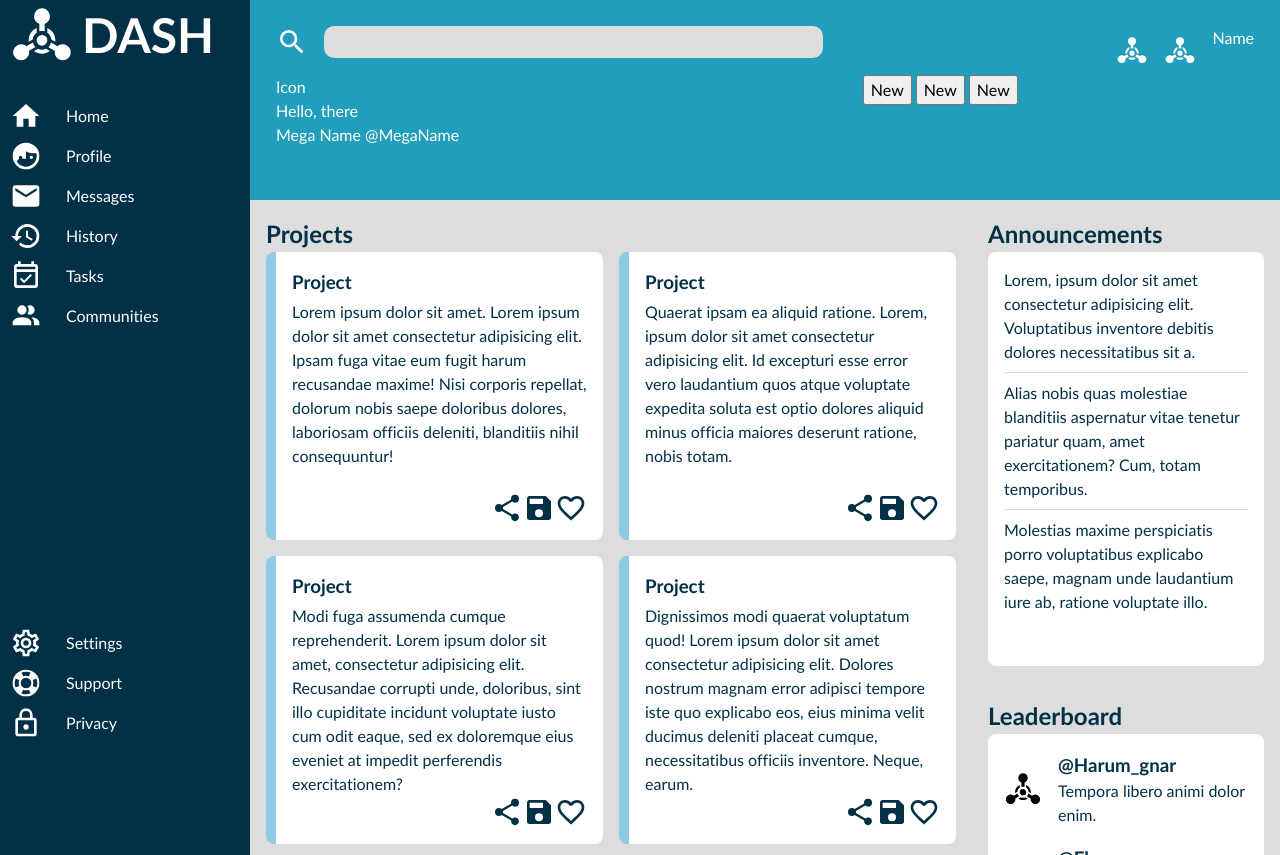
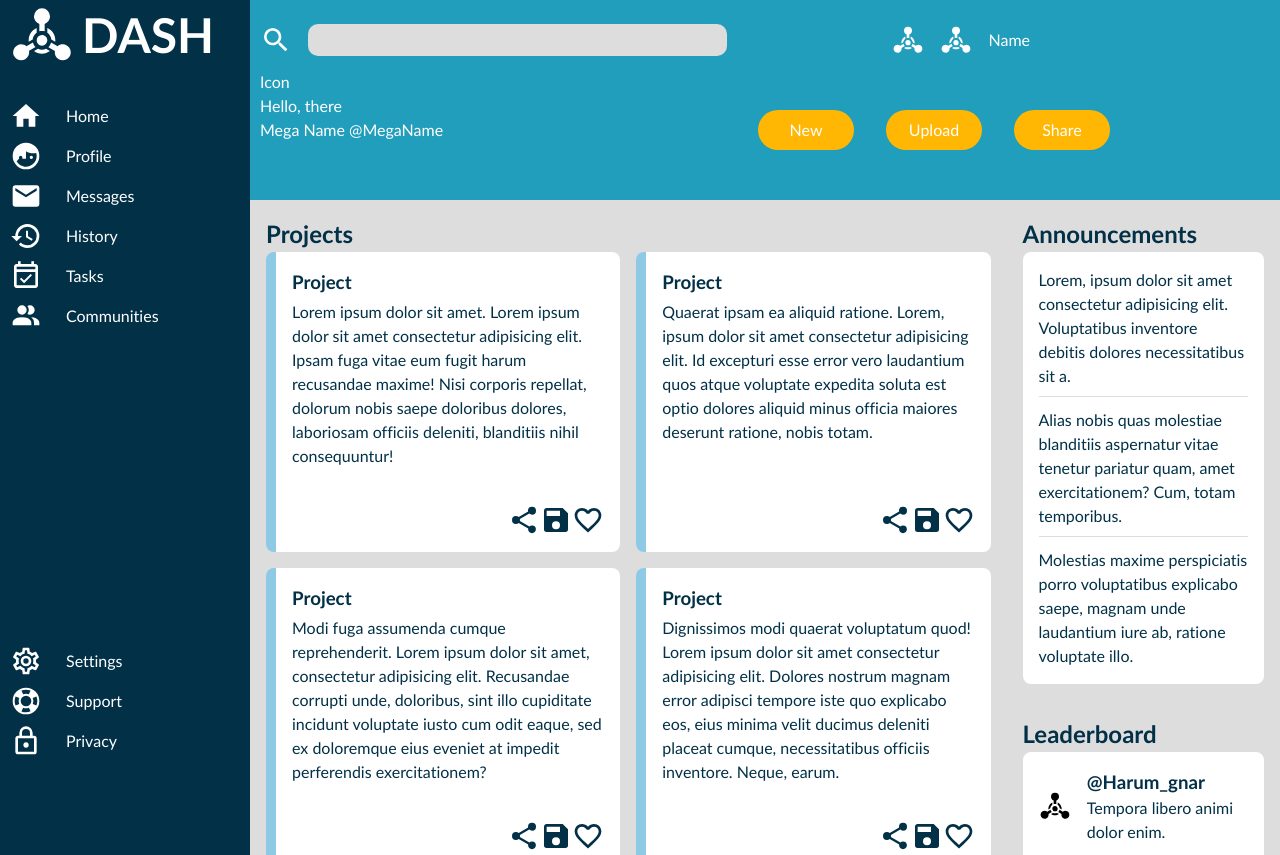
Before and after one commit to TARichardWashington/odin-admin-dashboard, a plain HTML site: page index.html in a window 1280 px wide. Shown: the top 855 px of the page. Drawn offline with Linux system fonts and the light colour scheme.

Commit message:
:sparkles: Add buttons

```diff
--- a/index.html
+++ b/index.html
@@ -42,10 +42,10 @@
                 <div>Hello, there</div>
                 <div>Mega Name @MegaName</div>
             </div>
-            <div>
+            <div id="buttons">
                 <button>New</button>
-                <button>New</button>
-                <button>New</button>
+                <button>Upload</button>
+                <button>Share</button>
             </div>
         </div>
     </nav>
--- a/styles.css
+++ b/styles.css
@@ -149,7 +149,7 @@ body {
 
 #main {
   display: grid;
-  grid-template-columns: 5fr 2fr;
+  grid-template-columns: 6fr 2fr;
   grid-template-rows: 1fr 1fr;
   color: var(--dark-blue);
   gap: 2rem;
@@ -193,6 +193,7 @@ body {
   height: 100%;
   display: flex;
   flex-direction: column;
+  justify-content: space-between;
 }
 
 #announcements .container p:not(:last-child) {
@@ -239,12 +240,11 @@ nav #nav-container {
   grid-template-columns: 3fr 2fr;
   grid-template-rows: 1fr 2fr;
   height: 100%;
-  padding: 1rem;
-
 }
 
 nav #nav-container #search {
   display: flex;
+  align-items: center;
 }
 
 nav #nav-container #search form {
@@ -269,8 +269,31 @@ nav #nav-container #account {
   display: flex;
   gap: 1rem;
   justify-content: end;
+  align-items: center;
+  margin-right: 15rem;
 }
 
 nav #nav-container #account img {
   width: 2rem;
 }
+
+nav #nav-container #buttons {
+  display: flex;
+  align-items: center;
+  justify-content: end;
+  gap: 2rem;
+  margin-right: 10rem;
+}
+
+nav #nav-container #buttons button {
+  background-color: var(--yellow);
+  border: 0px;
+  padding: 0.5rem 1rem;
+  border-radius: 20px;
+  width: 6rem;
+  color: var(--white);
+}
+
+nav #nav-container #buttons button:hover {
+  border: 2px solid var(--dark-blue);
+}
```
